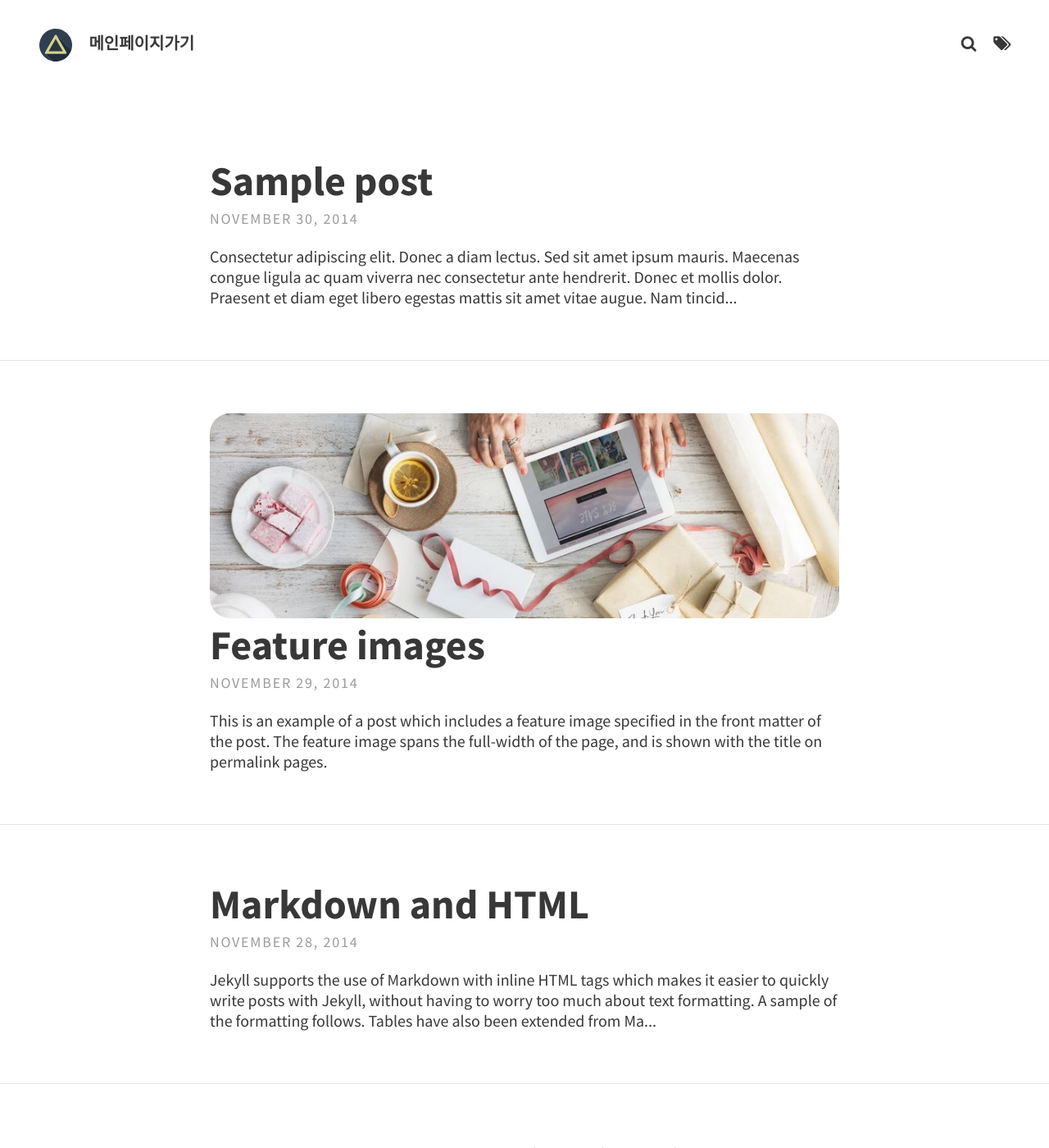
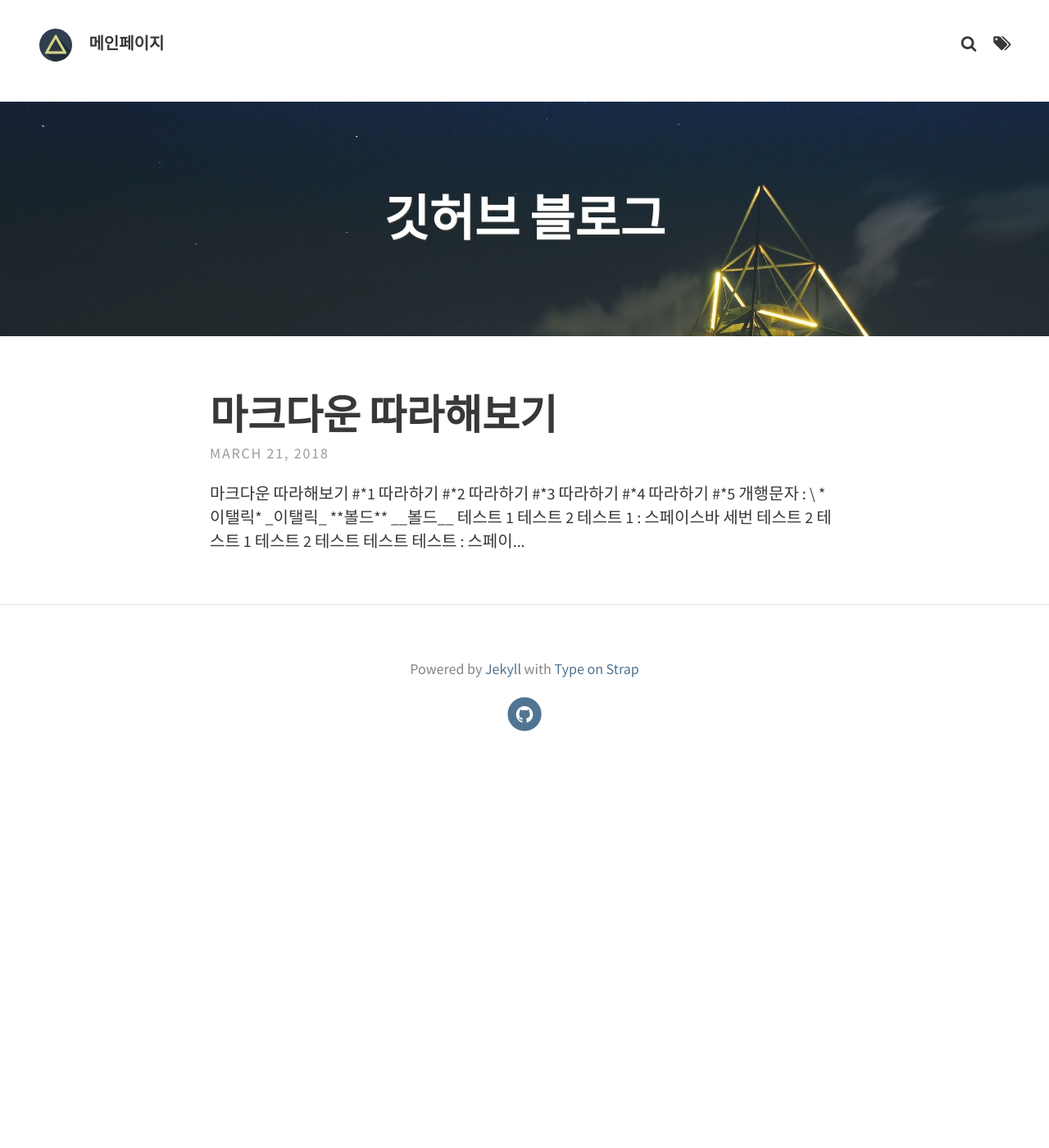
Before and after one commit to pporotoss/pporotoss.github.io, a Jekyll site: the page built from index.html, in a window 1280 px wide and 1400 px high. Shown: the whole window at 82% size. Built offline with Jekyll 4.4.1, drawn with Linux system fonts in a browser that asks for light colours; the list of posts is cut into pages by our own code; some of the changed text lies outside the part shown.

Commit message:
필요없는 파일 삭제. 마크다운 연습페이지 추가

````diff
--- a/Gemfile
+++ b/Gemfile
@@ -1,2 +1,4 @@
 source "https://rubygems.org"
 gemspec
+# Windows does not include zoneinfo files, so bundle the tzinfo-data gem
+gem 'tzinfo-data', platforms: [:mingw, :mswin, :x64_mingw, :jruby]
--- a/_config.yml
+++ b/_config.yml
@@ -5,14 +5,15 @@ url: https://pporotoss.github.io
 # THEME-SPECIFIC CONFIGURATION
 theme_settings:
   # Meta
-  title: 메인페이지가기
+  title: 메인페이지
   avatar: assets/img/triangle.svg
   favicon: assets/favicon.ico
   gravatar: # Email MD5 hash
   description: "A website with blog posts and pages" # used by search engines
 
   # Header and footer text
-  #header_text: > #two or three lines to describe your site
+  header_text: > #two or three lines to describe your site
+    <h1>깃허브 블로그</h1>
   header_text_feature_image: assets/img/pexels/triangular.jpeg
   footer_text: >
    Powered by <a href="https://jekyllrb.com/">Jekyll</a> with <a href="https://github.com/sylhare/Type-on-Strap">Type on Strap</a>
@@ -26,7 +27,7 @@ theme_settings:
   facebook:
   flickr:
   gitlab:
-  github: "sylhare"
+  github: "pporotoss"
   google_plus:
   instagram:
   keybase:
@@ -88,3 +89,8 @@ sass:
 plugins: [jekyll-paginate, jekyll-seo-tag]
 #theme: type-on-strap # Uncomment if using the theme as a jekyll theme gem
 exclude: ["Gemfile", "Gemfile.lock", "type-on-strap.gemspec", "*.gem", "LICENSE", "README.md", "screenshot.png"]
+
+# Set Timezone
+timezone: Asia/Seoul
+
+future: true
--- a/_posts/2013-11-18-blogging-with-title.md
+++ /dev/null
@@ -1,9 +0,0 @@
----
-layout: post
-title: Blogging with title
-tags: [Test, Ipsum, Markdown, Portfolio]
----
-
-# I am a BIG title
-
-This is a very tiny tiny post with less than 250 letters.
--- a/_posts/2014-08-08-Markup- Syntax Highlighting.md
+++ /dev/null
@@ -1,89 +0,0 @@
----
-layout: post
-title: "Markup: Syntax Highlighting"
-tags: [code]
----
-
-From Michael's Rose Minimal Mistakes. [^2]
-Syntax highlighting is a feature that displays source code, in different colors and fonts according to the category of terms. This feature facilitates writing in a structured language such as a programming language or a markup language as both structures and syntax errors are visually distinct. Highlighting does not affect the meaning of the text itself; it is intended only for human readers.[^1]
-
-[^1]: <http://en.wikipedia.org/wiki/Syntax_highlighting>
-[^2]: <https://mmistakes.github.io/minimal-mistakes/markup-syntax-highlighting/>
-
-### GFM Code Blocks
-
-GitHub Flavored Markdown [fenced code blocks](https://help.github.com/articles/creating-and-highlighting-code-blocks/) are supported. To modify styling and highlight colors edit `/_sass/syntax.scss`.
-
-```css
-#container {
-  float: left;
-  margin: 0 -240px 0 0;
-  width: 100%;
-}
-```
-
-{% highlight scss linenos %}
-.highlight {
-  margin: 0;
-  padding: 1em;
-  font-family: $monospace;
-  font-size: $type-size-7;
-  line-height: 1.8;
-}
-{% endhighlight %}
-
-```html
-{% raw %}<nav class="pagination" role="navigation">
-  {% if page.previous %}
-    <a href="{{ site.url }}{{ page.previous.url }}" class="btn" title="{{ page.previous.title }}">Previous article</a>
-  {% endif %}
-  {% if page.next %}
-    <a href="{{ site.url }}{{ page.next.url }}" class="btn" title="{{ page.next.title }}">Next article</a>
-  {% endif %}
-</nav><!-- /.pagination -->{% endraw %}
-```
-
-```ruby
-module Jekyll
-  class TagIndex < Page
-    def initialize(site, base, dir, tag)
-      @site = site
-      @base = base
-      @dir = dir
-      @name = 'index.html'
-      self.process(@name)
-      self.read_yaml(File.join(base, '_layouts'), 'tag_index.html')
-      self.data['tag'] = tag
-      tag_title_prefix = site.config['tag_title_prefix'] || 'Tagged: '
-      tag_title_suffix = site.config['tag_title_suffix'] || '&#8211;'
-      self.data['title'] = "#{tag_title_prefix}#{tag}"
-      self.data['description'] = "An archive of posts tagged #{tag}."
-    end
-  end
-end
-```
-
-### Code Blocks in Lists
-
-Indentation matters. Be sure the indent of the code block aligns with the first non-space character after the list item marker (e.g., `1.`). Usually this will mean indenting 3 spaces instead of 4.
-
-1. Do step 1.
-2. Now do this:
-
-   ```ruby
-   def print_hi(name)
-     puts "Hi, #{name}"
-   end
-   print_hi('Tom')
-   #=> prints 'Hi, Tom' to STDOUT.
-   ```
-
-3. Now you can do this.
-
-### GitHub Gist Embed
-
-An example of a Gist embed below.
-
-<script src="https://gist.github.com/mmistakes/77c68fbb07731a456805a7b473f47841.js"></script>
-
-### Source
--- a/_posts/2014-11-28-markdown-and-html.md
+++ /dev/null
@@ -1,40 +0,0 @@
----
-layout: post
-title: Markdown and HTML
-tags: [Test, Markdown]
----
-
-Jekyll supports the use of [Markdown](http://daringfireball.net/projects/markdown/syntax) with inline HTML tags which makes it easier to quickly write posts with Jekyll, without having to worry too much about text formatting. A sample of the formatting follows.
-
-Tables have also been extended from Markdown:
-
-First Header  | Second Header
-------------- | -------------
-Content Cell  | Content Cell
-Content Cell  | Content Cell
-
-Here's an example of an image, which is included using Markdown:
-
-![Image of a glass on a book]({{ site.baseurl }}/assets/img/pexels/book-glass.jpeg)
-
-Highlighting for code in Jekyll is done using Base16 or Rouge. This theme makes use of Rouge by default.
-
-{% highlight js %}
-// count to ten
-for (var i = 1; i <= 10; i++) {
-    console.log(i);
-}
-
-// count to twenty
-var j = 0;
-while (j < 20) {
-    j++;
-    console.log(j);
-}
-{% endhighlight %}
-
-Type on Strap uses KaTeX to display maths. Equations such as $$S_n = a \times \frac{1-r^n}{1-r}$$ can be displayed inline.
-
-Alternatively, they can be shown on a new line:
-
-$$ f(x) = \int \frac{2x^2+4x+6}{x-2} $$
--- a/_posts/2014-11-29-feature-images.md
+++ /dev/null
@@ -1,8 +0,0 @@
----
-layout: post
-title: Feature images
-feature-img: "assets/img/pexels/desk-messy.jpeg"
-thumbnail: "assets/img/thumbnails/desk-messy.jpeg"
-tags: [Test, Lorem]
----
-This is an example of a post which includes a feature image specified in the front matter of the post. The feature image spans the full-width of the page, and is shown with the title on permalink pages.
--- a/_posts/2014-11-30-sample-post.md
+++ /dev/null
@@ -1,22 +0,0 @@
----
-layout: post
-title: Sample post
-tags: [Test, Lorem, Ipsum]
----
-Consectetur adipiscing elit. Donec a diam lectus. Sed sit amet ipsum mauris. Maecenas congue ligula ac quam viverra nec consectetur ante hendrerit. Donec et mollis dolor. Praesent et diam eget libero egestas mattis sit amet vitae augue. Nam tincidunt congue enim, ut porta lorem lacinia consectetur. Donec ut libero sed arcu vehicula ultricies a non tortor. Lorem ipsum dolor sit amet, consectetur adipiscing elit. Aenean ut gravida lorem.
-
-* Consectetur adipiscing elit
-* Donec a diam lectus
-* Sed sit amet ipsum mauris
-
-Ut turpis felis, pulvinar a semper sed, adipiscing id dolor. Pellentesque auctor nisi id magna consequat sagittis. Curabitur dapibus enim sit amet elit pharetra tincidunt feugiat nisl imperdiet. Ut convallis libero in urna ultrices accumsan. Donec sed odio eros. Donec viverra mi quis quam pulvinar at malesuada arcu rhoncus. Cum sociis natoque penatibus et magnis dis parturient montes, nascetur ridiculus mus. In rutrum accumsan ultricies. Mauris vitae nisi at sem facilisis semper ac in est.
-
-Nunc diam velit, adipiscing ut tristique vitae, sagittis vel odio. Maecenas convallis ullamcorper ultricies. Curabitur ornare, ligula *semper consectetur sagittis*, nisi diam iaculis velit, id fringilla sem nunc vel mi. Nam dictum, odio nec pretium volutpat, arcu ante placerat erat, non tristique elit urna et turpis. Quisque mi metus, ornare sit amet fermentum et, tincidunt et orci. Fusce eget orci a orci congue vestibulum.
-
-Ut dolor diam, elementum et vestibulum eu, porttitor vel elit. Curabitur venenatis pulvinar tellus gravida ornare. Sed et erat faucibus nunc euismod ultricies ut id justo. Nullam cursus suscipit nisi, et ultrices justo sodales nec. Fusce venenatis facilisis lectus ac semper. Aliquam at massa ipsum. Quisque bibendum purus convallis nulla ultrices ultricies. Nullam aliquam, mi eu aliquam tincidunt, purus velit laoreet tortor, viverra pretium nisi quam vitae mi. Fusce vel volutpat elit. Nam sagittis nisi dui.
-
-> Suspendisse lectus leo, consectetur in tempor sit amet, placerat quis neque
-
-Etiam luctus porttitor lorem, sed suscipit est rutrum non. Curabitur lobortis nisl a enim congue semper. Aenean commodo ultrices imperdiet. Vestibulum ut justo vel sapien venenatis tincidunt.
-
-Phasellus eget dolor sit amet ipsum dapibus condimentum vitae quis lectus. Aliquam ut massa in turpis dapibus convallis. Praesent elit lacus, vestibulum at malesuada et, ornare et est. Ut augue nunc, sodales ut euismod non, adipiscing vitae orci. Mauris ut placerat justo. Mauris in ultricies enim. Quisque nec est eleifend nulla ultrices egestas quis ut quam. Donec sollicitudin lectus a mauris pulvinar id aliquam urna cursus. Cras quis ligula sem, vel elementum mi. Phasellus non ullamcorper urna.
--- /dev/null
+++ b/_posts/2018-03-21-markdown-test.md
@@ -0,0 +1,73 @@
+---
+layout: post
+title: 마크다운 따라해보기
+tags: [Test, Markdown]
+---
+
+# 마크다운 따라해보기 #*1
+## 따라하기 #*2
+### 따라하기 #*3
+#### 따라하기 #*4
+##### 따라하기 #*5
+
+
+개행문자 : \\
+
+*\*이탤릭\**\
+_\_이탤릭\__
+
+
+**\*\*볼드\*\***\
+__\_\_볼드\_\___
+
+
+1. 테스트 1
+2. 테스트 2
+   1. 테스트 1 : 스페이스바 세번
+   2. 테스트 2
+      1. 테스트 1
+      2. 테스트 2
+
+* 테스트
+* 테스트
+  * 테스트 : 스페이스바 두번
+  * 테스트
+    * 테스트
+    * 테스트
+
+
+> test1
+> test2
+
+> \>test1 : 마지막에 스페이스바 두번 추가
+> \>test2
+
+
+
+\``<br/>`\`
+
+\`\`\`
+```
+public static void main(String[] args) {
+    System.out.println("main method");
+}
+```
+\`\`\`
+
+- [x] \[x\] @mentions, #refs, [links](), **formatting**, and <del>tags</del> supported
+- [x] \[x\] list syntax required (any unordered or ordered list supported)
+- [x] \[x\] this is a complete item
+- [ ] \[ \] this is an incomplete item
+
+First Header | Second Header
+------------ | -------------
+Content from cell 1 | Content from cell 2
+Content in the first column | Content in the second column
+
+#1
+mojombo#1
+mojombo/github-flavored-markdown#1
+
+\~\~~~TEST~~\~\~
+
+Mastering Markdown : [https://guides.github.com/features/mastering-markdown/](https://guides.github.com/features/mastering-markdown/)
````
Also changed, not shown: _portfolio/cake.md (deleted, +0 -11 lines), _portfolio/circus.md (deleted, +0 -11 lines), _portfolio/gitlecture.md (deleted, +0 -11 lines), _portfolio/hanoi.md (deleted, +0 -10 lines), _portfolio/jekyllblog.md (deleted, +0 -9 lines), _portfolio/ninja.md (deleted, +0 -11 lines), _portfolio/safe.md (deleted, +0 -11 lines), _portfolio/submarine.md (deleted, +0 -10 lines), _portfolio/tictactoe.md (deleted, +0 -9 lines).
